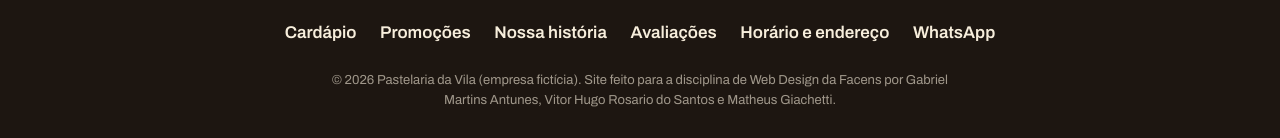
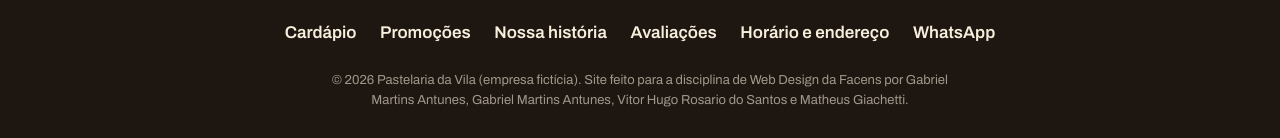
Before and after one commit to matheusgiachetti/aula06-css-pastelaria, a plain HTML site: page index.html in a window 1280 px wide. Shown: the part 6641-6779 px from the top of the page. Drawn offline with Linux system fonts and the light colour scheme.

Commit message:
Adiciona o segundo Gabriel aos integrantes

```diff
--- a/index.html
+++ b/index.html
@@ -494,7 +494,7 @@
 
             <p class="creditos">
                 &copy; 2026 Pastelaria da Vila (empresa fictícia). Site feito para a disciplina de Web Design da Facens
-                por Gabriel Martins Antunes, Vitor Hugo Rosario do Santos e Matheus Giachetti.
+                por Gabriel Martins Antunes, Gabriel Martins Antunes, Vitor Hugo Rosario do Santos e Matheus Giachetti.
             </p>
         </div>
     </footer>
```
Also changed, not shown: 1 other file.
